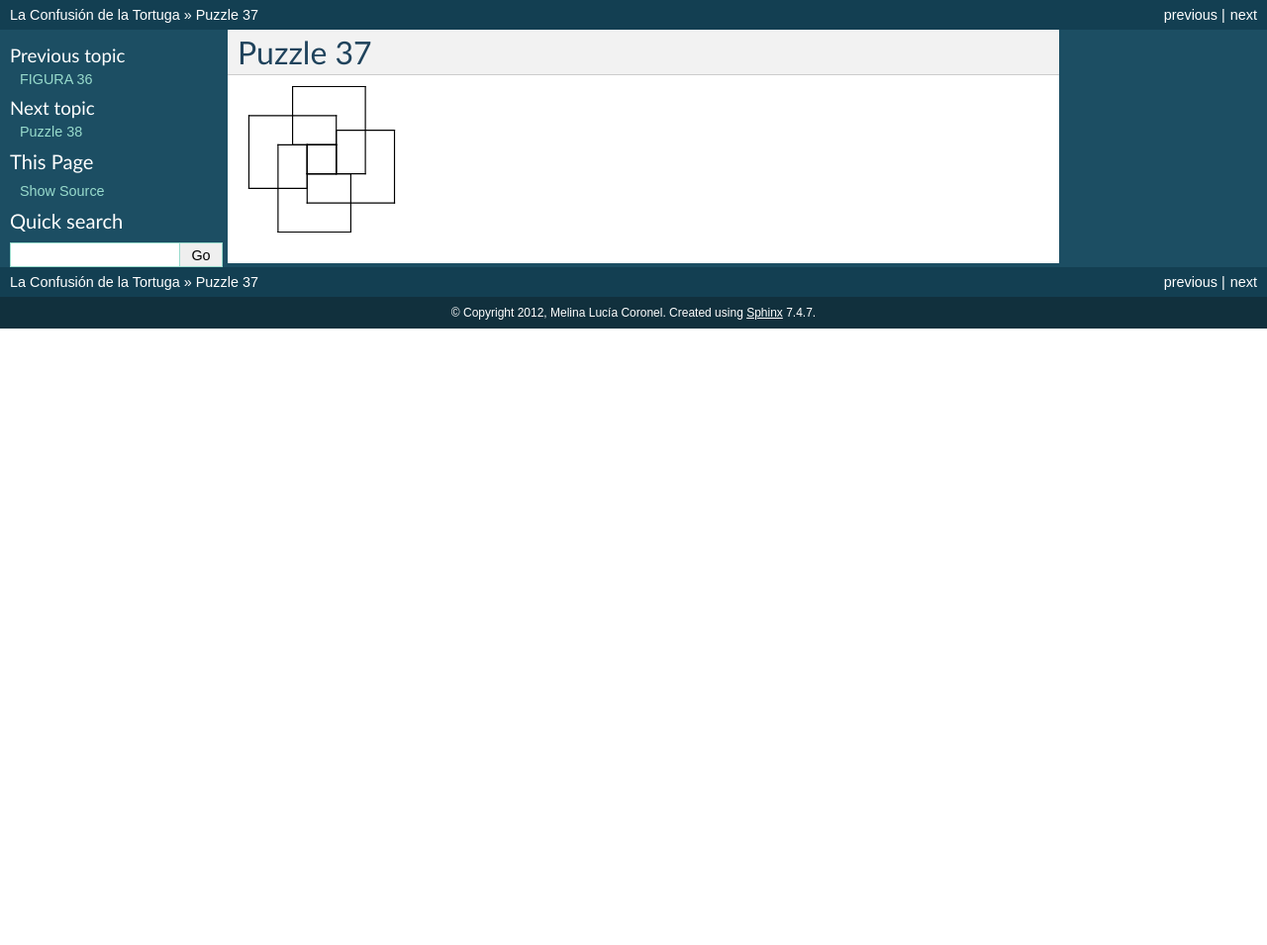
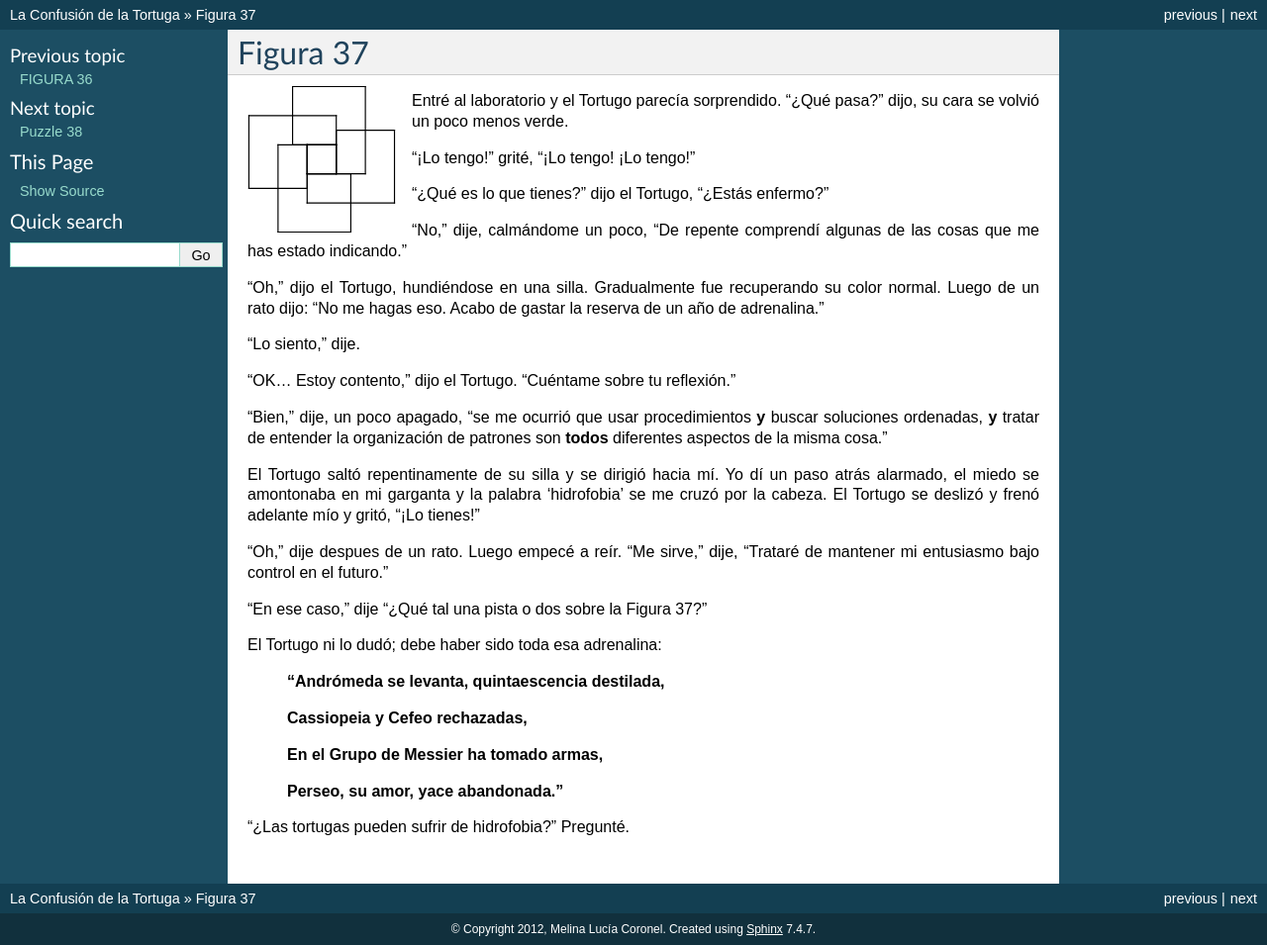
Before and after one commit to humitos/turtle-confusion-es, a Sphinx documentation site: the page built from docs/puzzle-37.rst, in a window 1280 px wide. Shown: the whole page at 99% size. Built offline with Sphinx 7.4.7, drawn with Linux system fonts in a browser that asks for light colours; before the commit the page ends 900 px from its top, so only the background shows below that.

Commit message:
Puzzle 37 finished

```diff
--- a/docs/puzzle-37.rst
+++ b/docs/puzzle-37.rst
@@ -1,4 +1,4 @@
-Puzzle 37
+Figura 37
 =========
 
 .. image:: _static/images/confusion-37.svg
@@ -7,3 +7,37 @@ Puzzle 37
    :scale: 50 %
    :alt: Puzzle 37
    :align: left
+
+Entré al laboratorio y el Tortugo parecía sorprendido. "¿Qué pasa?" dijo, su cara se volvió un poco menos verde.
+
+"¡Lo tengo!" grité, "¡Lo tengo! ¡Lo tengo!"
+
+"¿Qué es lo que tienes?" dijo el Tortugo, "¿Estás enfermo?"
+
+"No," dije, calmándome un poco, "De repente comprendí algunas de las cosas que me has estado indicando."
+
+"Oh," dijo el Tortugo, hundiéndose en una silla. Gradualmente fue recuperando su color normal. Luego de un rato dijo: "No me hagas eso. Acabo de gastar la reserva de un año de adrenalina."
+
+"Lo siento," dije.
+
+"OK... Estoy contento," dijo el Tortugo. "Cuéntame sobre tu reflexión."
+
+"Bien," dije, un poco apagado, "se me ocurrió que usar procedimientos **y** buscar soluciones ordenadas, **y** tratar de entender la organización de patrones son **todos** diferentes aspectos de la misma cosa."
+
+El Tortugo saltó repentinamente de su silla y se dirigió hacia mí. Yo dí un paso atrás alarmado, el miedo se amontonaba en mi garganta y la palabra 'hidrofobia' se me cruzó por la cabeza. El Tortugo se deslizó y frenó adelante mío y gritó, "¡Lo tienes!"
+
+"Oh," dije despues de un rato. Luego empecé a reír. "Me sirve," dije, "Trataré de mantener mi entusiasmo bajo control en el futuro."
+
+"En ese caso," dije "¿Qué tal una pista o dos sobre la Figura 37?"
+
+El Tortugo ni lo dudó; debe haber sido toda esa adrenalina:
+
+    **"Andrómeda se levanta, quintaescencia destilada,**
+
+    **Cassiopeia y Cefeo rechazadas,**
+
+    **En el Grupo de Messier ha tomado armas,**
+
+    **Perseo, su amor, yace abandonada."**
+
+"¿Las tortugas pueden sufrir de hidrofobia?" Pregunté.
```
